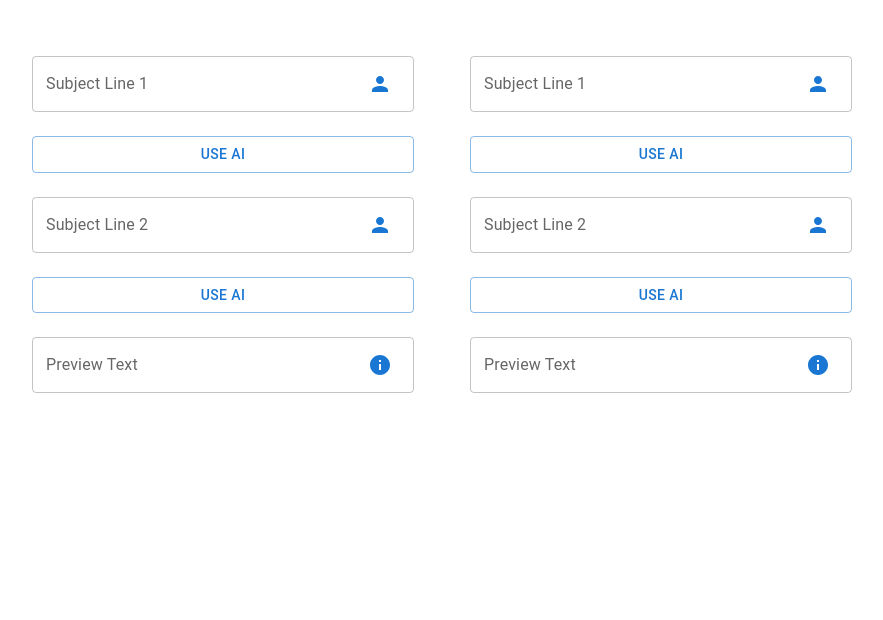
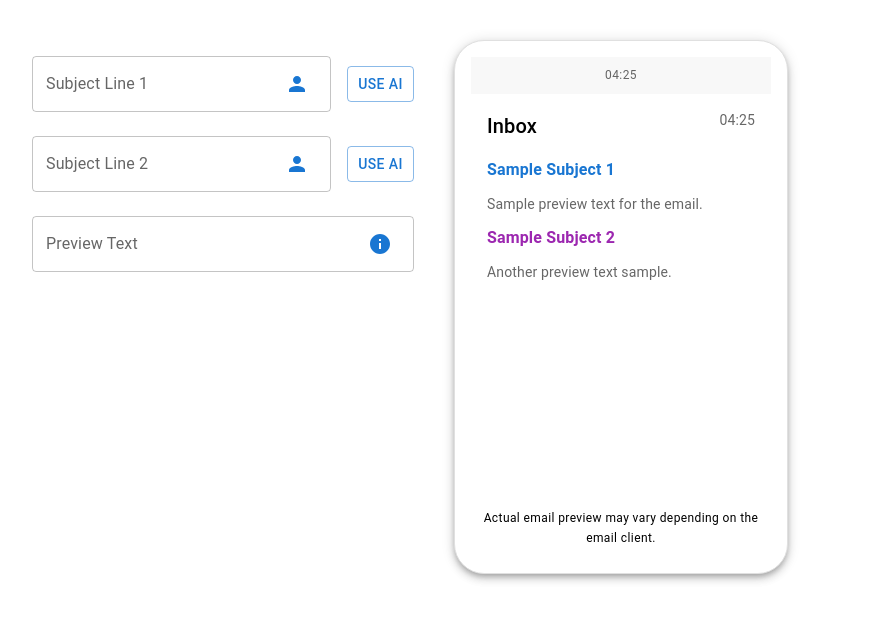
Before and after one commit to atulverma4796/email-preview, a React (Create React App) app: page / in a window 1280 px wide. Shown: the top 620 px of the page, without its empty margins (198-1081 px from the left). Built offline with nearby package versions, Linux system fonts and the light colour scheme.

Commit message:
Update Readme file

```diff
--- a/src/components/InputPanel.js
+++ b/src/components/InputPanel.js
@@ -37,10 +37,11 @@ function InputPanel() {
             ),
           }}
         />
+        <Button variant="outlined" sx={{ whiteSpace: "nowrap" }}>
+          Use AI
+        </Button>
       </Box>
-      <Button variant="outlined" sx={{ whiteSpace: "nowrap" }}>
-        Use AI
-      </Button>
+
       <Box sx={{ display: "flex", alignItems: "center", gap: 2 }}>
         <TextField
           label="Subject Line 2"
@@ -58,10 +59,11 @@ function InputPanel() {
             ),
           }}
         />
+        <Button variant="outlined" sx={{ whiteSpace: "nowrap" }}>
+          Use AI
+        </Button>
       </Box>
-      <Button variant="outlined" sx={{ whiteSpace: "nowrap" }}>
-        Use AI
-      </Button>
+
       <Box sx={{ display: "flex", alignItems: "center", gap: 2 }}>
         <TextField
           label="Preview Text"
--- a/src/components/PreviewPanel.js
+++ b/src/components/PreviewPanel.js
@@ -1,85 +1,100 @@
-import React from "react"
-import { TextField, IconButton, Tooltip, Box, Button } from "@mui/material"
-import { Person, Info } from "@mui/icons-material"
-import { useDispatch, useSelector } from "react-redux"
-import {
-  updateSubject1,
-  updateSubject2,
-  updatePreviewText,
-} from "../store/emailSlice"
+import React, { useState, useEffect } from "react"
+import { useSelector } from "react-redux"
+import Box from "@mui/material/Box"
+import Typography from "@mui/material/Typography"
 
 function PreviewPanel() {
-  const dispatch = useDispatch()
+  const [currentTime, setCurrentTime] = useState("")
   const email = useSelector((state) => state.email)
 
-  const handleChange = (field, value) => {
-    if (field === "subject1") dispatch(updateSubject1(value))
-    else if (field === "subject2") dispatch(updateSubject2(value))
-    else if (field === "previewText") dispatch(updatePreviewText(value))
-  }
+  useEffect(() => {
+    const updateDateTime = () => {
+      const now = new Date()
+      const hours = now.getHours().toString().padStart(2, "0")
+      const minutes = now.getMinutes().toString().padStart(2, "0")
+      setCurrentTime(`${hours}:${minutes}`)
+    }
+
+    updateDateTime()
+    const timer = setInterval(updateDateTime, 60000)
+
+    return () => clearInterval(timer)
+  }, [])
 
   return (
-    <Box sx={{ padding: 2, display: "flex", flexDirection: "column", gap: 3 }}>
-      <Box sx={{ display: "flex", alignItems: "center", gap: 2 }}>
-        <TextField
-          label="Subject Line 1"
-          variant="outlined"
-          fullWidth
-          value={email.subject1}
-          onChange={(e) => handleChange("subject1", e.target.value)}
-          InputProps={{
-            endAdornment: (
-              <Tooltip title="AI suggestion">
-                <IconButton>
-                  <Person color="primary" />
-                </IconButton>
-              </Tooltip>
-            ),
+    <Box
+      sx={{
+        padding: 2,
+        borderRadius: "30px",
+        overflow: "hidden",
+        boxShadow: 5,
+        border: 1,
+        borderColor: "grey.300",
+        backgroundColor: "white",
+        width: "100%",
+        maxWidth: 300,
+        height: 500,
+        display: "flex",
+        flexDirection: "column",
+        justifyContent: "space-between",
+      }}
+    >
+      <Box
+        sx={{ padding: "8px", backgroundColor: "#f8f8f8", textAlign: "center" }}
+      >
+        <Typography variant="caption" color="textSecondary">
+          {currentTime}
+        </Typography>
+      </Box>
+
+      <Box sx={{ padding: 2, flexGrow: 1 }}>
+        <Box
+          sx={{
+            display: "flex",
+            justifyContent: "space-between",
+            marginBottom: 2,
           }}
-        />
+        >
+          <Typography variant="h6">Inbox</Typography>
+          <Typography variant="body2" color="textSecondary">
+            {currentTime}
+          </Typography>
+        </Box>
+
+        <Box sx={{ display: "flex", flexDirection: "column", gap: 1.5 }}>
+          <Typography
+            variant="body1"
+            sx={{ fontWeight: "bold", color: "primary.main" }}
+          >
+            {email.subject1 || "Sample Subject 1"}
+          </Typography>
+          <Typography variant="body2" color="textSecondary">
+            {email.previewText || "Sample preview text for the email."}
+          </Typography>
+
+          <Typography
+            variant="body1"
+            sx={{ fontWeight: "bold", color: "secondary.main" }}
+          >
+            {email.subject2 || "Sample Subject 2"}
+          </Typography>
+          <Typography variant="body2" color="textSecondary">
+            {email.previewText || "Another preview text sample."}
+          </Typography>
+        </Box>
       </Box>
-      <Button variant="outlined" sx={{ whiteSpace: "nowrap" }}>
-        Use AI
-      </Button>
-      <Box sx={{ display: "flex", alignItems: "center", gap: 2 }}>
-        <TextField
-          label="Subject Line 2"
-          variant="outlined"
-          fullWidth
-          value={email.subject2}
-          onChange={(e) => handleChange("subject2", e.target.value)}
-          InputProps={{
-            endAdornment: (
-              <Tooltip title="AI suggestion">
-                <IconButton>
-                  <Person color="primary" />
-                </IconButton>
-              </Tooltip>
-            ),
-          }}
-        />
-      </Box>
-      <Button variant="outlined" sx={{ whiteSpace: "nowrap" }}>
-        Use AI
-      </Button>
-      <Box sx={{ display: "flex", alignItems: "center", gap: 2 }}>
-        <TextField
-          label="Preview Text"
-          variant="outlined"
-          fullWidth
-          value={email.previewText}
-          onChange={(e) => handleChange("previewText", e.target.value)}
-          InputProps={{
-            endAdornment: (
-              <Tooltip title="Additional info">
-                <IconButton>
-                  <Info color="primary" />
-                </IconButton>
-              </Tooltip>
-            ),
-          }}
-        />
-      </Box>
+
+      <Typography
+        variant="caption"
+        sx={{
+          display: "block",
+          textAlign: "center",
+          padding: "8px",
+          color: "textSecondary",
+        }}
+      >
+        Actual email preview may vary depending on the email client.
+      </Typography>
     </Box>
   )
 }
```
Also changed, not shown: 1 other file (tests, documents, lock files or other folders).
